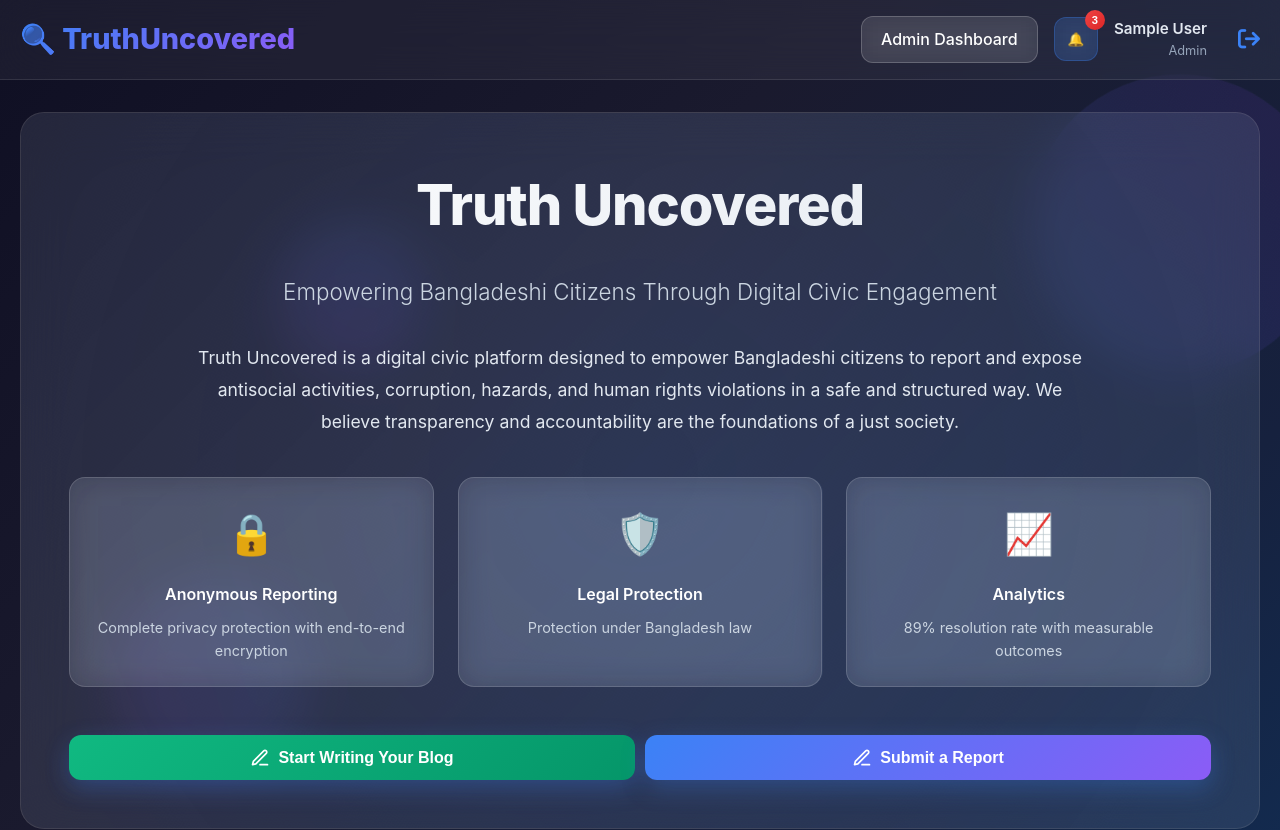
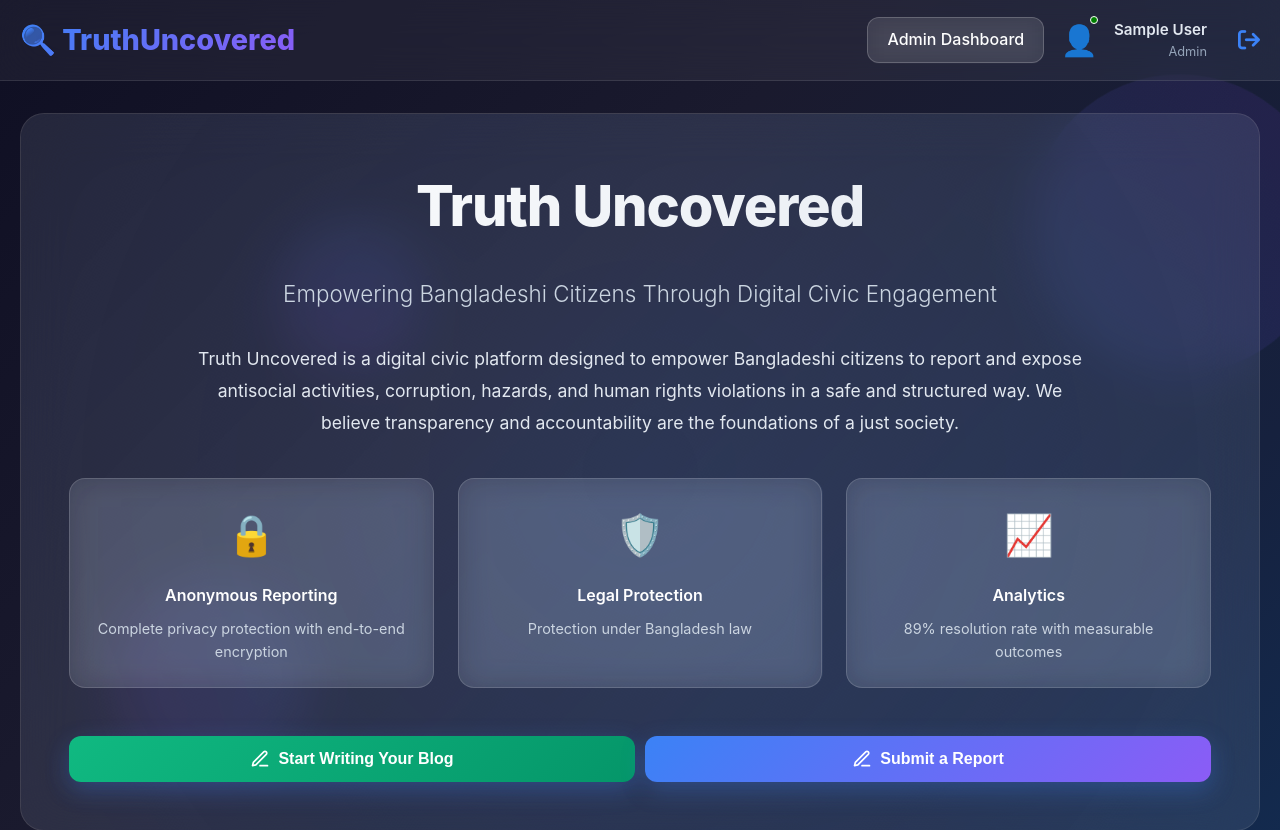
Before and after one commit to IrfathAraSarika/Truth-Uncovered-cse370_project-, a PHP site: page / in a window 1280 px wide. Shown: the top 830 px of the page. Run offline with PHP 8.4, Linux system fonts and the light colour scheme; the visitor is signed in with stand-in values (Sample User, id 1); data that the repository does not hold is empty.

Commit message:
UI fix icon

```diff
--- a/index.php
+++ b/index.php
@@ -1011,6 +1011,27 @@ if ($result_blogposts) {
             background: rgba(255, 255, 255, 0.15);
             transform: translateY(-2px);
         }
+        .user-icon-wrapper {
+    position: relative;
+    display: inline-block;
+}
+
+.user-icon {
+    font-size: 30px;
+    position: relative;
+
+}
+
+.user-icon.admin .dot {
+    position: absolute;
+    top: 0;
+    right: 0;
+    width: 8px;
+    height: 8px;
+    background-color: green; /* or green for online */
+    border-radius: 50%;
+    border: 1px solid white; /* optional for contrast */
+}
 
     </style>
 </head>
@@ -1034,12 +1055,17 @@ if ($result_blogposts) {
                 <div class="nav-actions">
                     <a href="admin.php" class="back-button">Admin Dashboard</a>
                 </div>
+                   <div class="user-icon admin">
+            👤<span class="dot"></span>
+        </div>
             <?php endif; ?>
 
+   <?php if (isset($_SESSION['role']) && $_SESSION['role'] !== 'Admin'): ?>
             <button class="notification-badge" onclick="toggleNotifications()">
                 🔔
                 <span class="badge-count" id="notificationCount">3</span>
             </button>
+                <?php endif; ?>
 
             <div class="user-info"  onclick="window.location.href='profile.php';">
                 <div class="user-name" id="userName">
```
